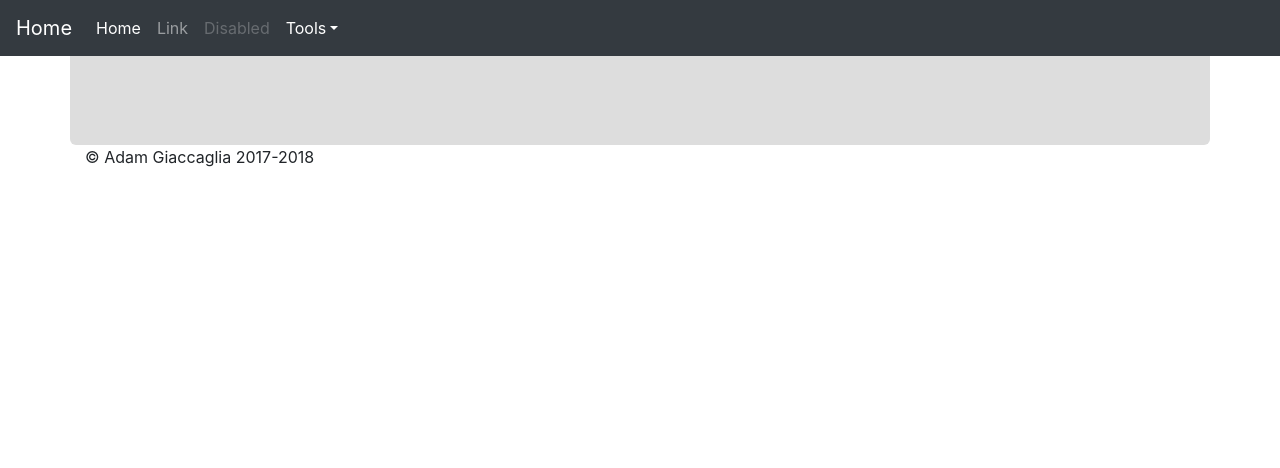
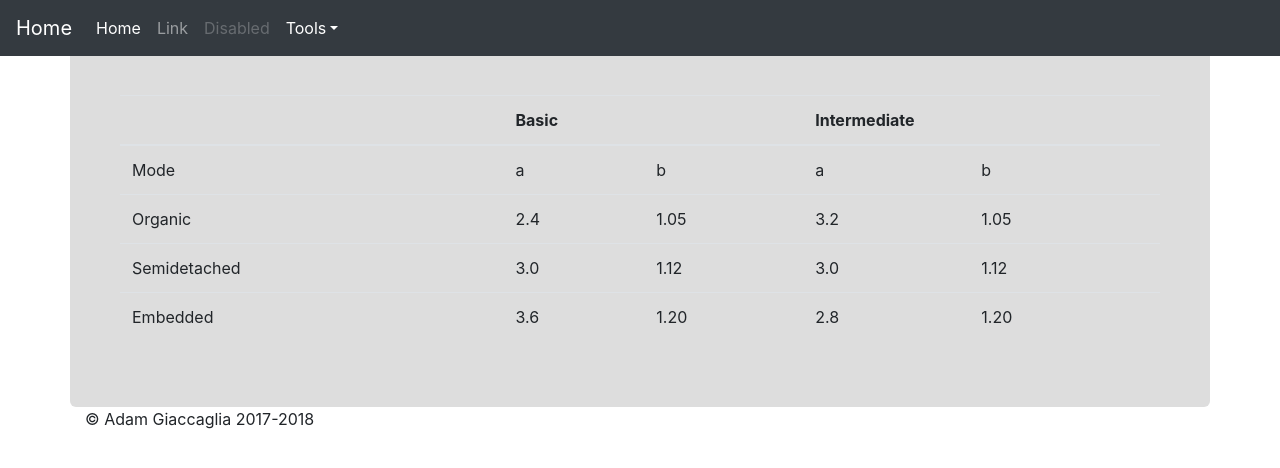
Before and after one commit to aggiacca/CIS376-TermProject, an Angular app in the folder software-metric-tools/: page /cocomo-calculator in a window 1280 px wide. Before the commit this address led to /. Shown: the top 468 px of the page. Built offline with nearby package versions, Linux system fonts and the light colour scheme.

Commit message:
progress

```diff
--- /dev/null
+++ b/software-metric-tools/src/app/cocomo-calculator/cocomo-calculator.component.html
@@ -0,0 +1,39 @@
+<table class="table">
+  <thead>
+  <tr>
+    <th scope="col"></th>
+    <th scope="col" colspan="2">Basic</th>
+    <th scope="col" colspan="2">Intermediate</th>
+  </tr>
+  </thead>
+  <tbody>
+  <tr>
+    <td>Mode</td>
+    <td>a</td>
+    <td>b</td>
+    <td>a</td>
+    <td>b</td>
+  </tr>
+  <tr>
+    <td>Organic</td>
+    <td>2.4</td>
+    <td>1.05</td>
+    <td>3.2</td>
+    <td>1.05</td>
+  </tr>
+  <tr>
+    <td>Semidetached</td>
+    <td>3.0</td>
+    <td>1.12</td>
+    <td>3.0</td>
+    <td>1.12</td>
+  </tr>
+  <tr>
+    <td>Embedded</td>
+    <td>3.6</td>
+    <td>1.20</td>
+    <td>2.8</td>
+    <td>1.20</td>
+  </tr>
+  </tbody>
+</table>
--- /dev/null
+++ b/software-metric-tools/src/app/cocomo-calculator/cocomo-calculator.component.ts
@@ -0,0 +1,15 @@
+import { Component, OnInit } from '@angular/core';
+
+@Component({
+  selector: 'app-cocomo-calculator',
+  templateUrl: './cocomo-calculator.component.html',
+  styleUrls: ['./cocomo-calculator.component.css']
+})
+export class CocomoCalculatorComponent implements OnInit {
+
+  constructor() { }
+
+  ngOnInit() {
+  }
+
+}
--- a/software-metric-tools/src/app/function-points-calculator/function-points-calculator.component.html
+++ b/software-metric-tools/src/app/function-points-calculator/function-points-calculator.component.html
@@ -49,13 +49,18 @@
       <input type="number" class="form-control" name="numInputs" [(ngModel)]="param.count" placeholder="#">
     </div>
     <div class="col-md-5">
-      <div class="form-check form-check-inline" *ngFor="let num of param.weightFactors">
-        <input class="form-check-input" type="radio" name="inlineRadioOptions" id="inlineRadio1" [value]="num">
-        <label class="form-check-label" for="inlineRadio1">{{num}}</label>
+      <div class="form-check form-check-inline" *ngFor="let num of param.weightFactors;let index = index">
+        <input class="form-check-input" type="radio" name="{{param.name}}" id="{{param.name + index}}" [value]="num" [(ngModel)]="param.weightedTotal">
+        <label class="form-check-label" for="{{param.name + index}}">{{num}}</label>
       </div>
     </div>
     <div class="col-md-1">
-      <input type="number" class="form-control" name="numInputsTotal" [(ngModel)]="param.weightedTotal"  readonly>
+      <input type="number" class="form-control" name="numInputsTotal"  readonly>
     </div>
   </div>
 </form>
+
+<div class="row">
+  <p>Functions Point: {{functionPoints}}</p>
+  <button class="btn btn-primary" (click)="calculateFunctionPoints()">Calculate Functions Point</button>
+</div>
--- a/software-metric-tools/src/app/function-points-calculator/function-points-calculator.component.ts
+++ b/software-metric-tools/src/app/function-points-calculator/function-points-calculator.component.ts
@@ -38,6 +38,8 @@ export class FunctionPointsCalculatorComponent implements OnInit {
 
   numInputsCount: number;
 
+  functionPoints: number = 0;
+
   constructor() { }
 
   ngOnInit() {
@@ -51,6 +53,13 @@ export class FunctionPointsCalculatorComponent implements OnInit {
     }
   }
 
+  calculateFunctionPoints(){
+    let weightedInputs = this.parameters[0].count * this.parameters[0].weightedTotal;
+
+    console.log(weightedInputs);
+    this.functionPoints = weightedInputs * (0.65 + (0.01 * this.questionaireTotal));
+  }
+
   trackByIndex(index: number, value: number) {
     return index;
   }
--- /dev/null
+++ b/software-metric-tools/src/app/qsdi-calculator/qsdi-calculator.component.html
@@ -0,0 +1,3 @@
+<p>
+  qsdi-calculator works!
+</p>
--- /dev/null
+++ b/software-metric-tools/src/app/qsdi-calculator/qsdi-calculator.component.ts
@@ -0,0 +1,15 @@
+import { Component, OnInit } from '@angular/core';
+
+@Component({
+  selector: 'app-qsdi-calculator',
+  templateUrl: './qsdi-calculator.component.html',
+  styleUrls: ['./qsdi-calculator.component.css']
+})
+export class QsdiCalculatorComponent implements OnInit {
+
+  constructor() { }
+
+  ngOnInit() {
+  }
+
+}
```
Also changed, not shown: software-metric-tools/src/app/app.module.ts (+7 -1 lines), software-metric-tools/src/app/cocomo-calculator/cocomo-calculator.component.css (added), software-metric-tools/src/app/qsdi-calculator/qsdi-calculator.component.css (added), 2 other files (tests, documents, lock files or other folders).
